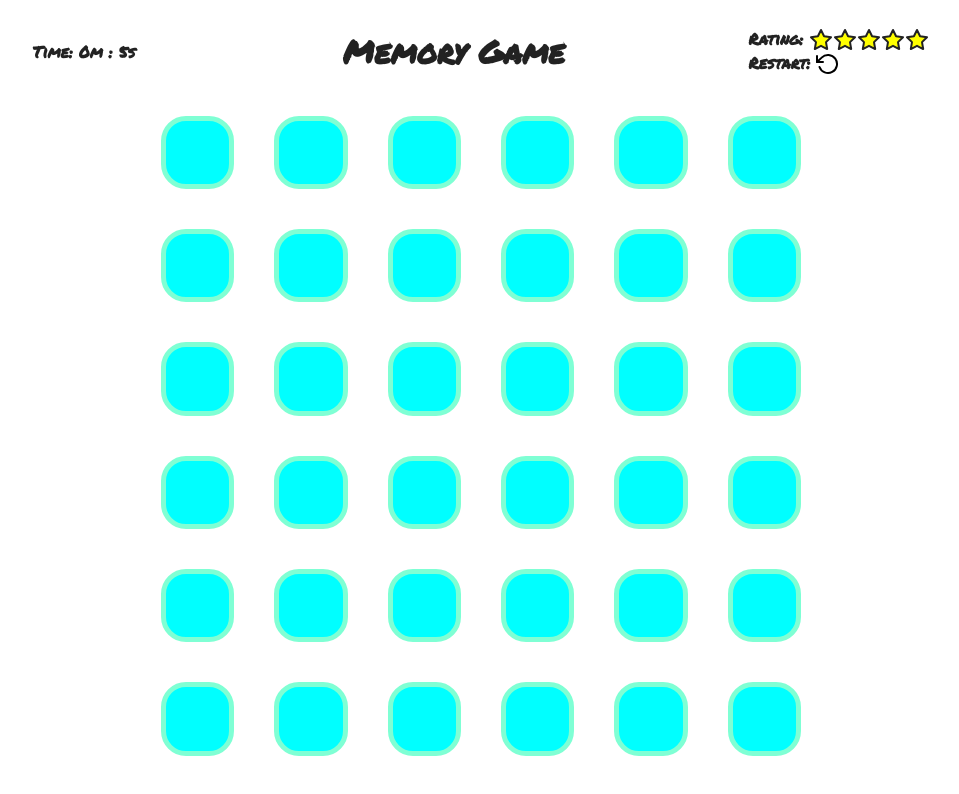
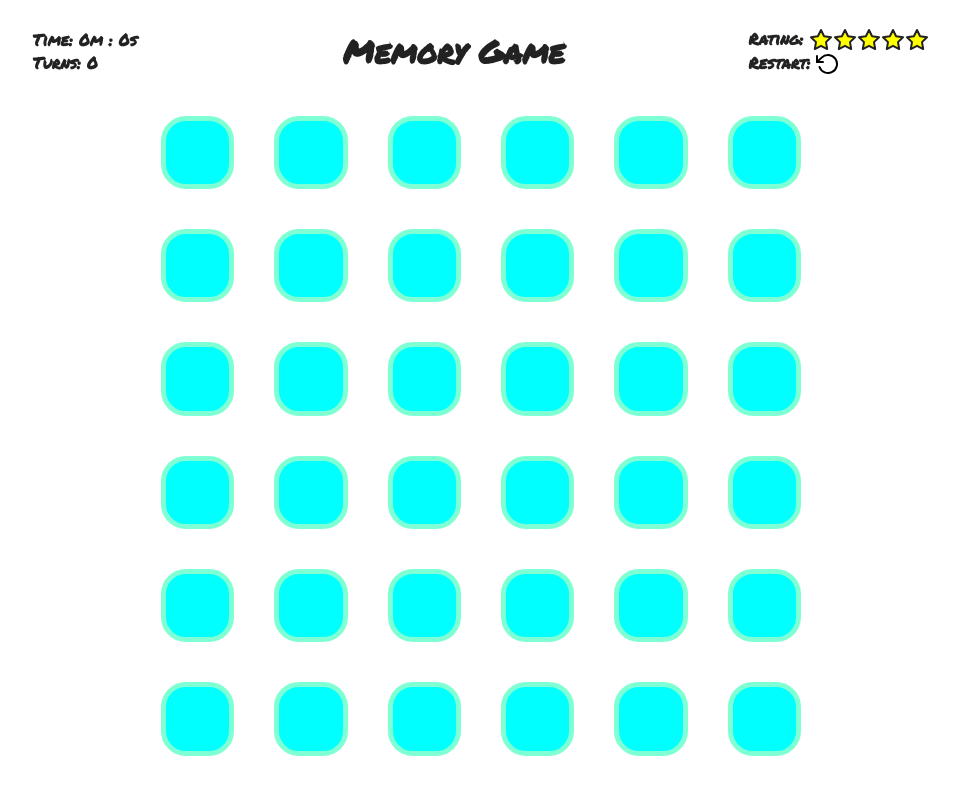
Before and after one commit to TechnoConserve/memory_game, a plain HTML site: page src/index.html in a window 1280 px wide. Shown: the whole page, without its empty margins (159-1118 px from the left). Drawn offline with Linux system fonts and the light colour scheme.

Commit message:
Added Turns to Display & Change Start Time
Changed start of the game timer only when the player first begins to
interact with the game board. Added number of turns to the top display.

Signed-off-by: Avery Uslaner <uslaner.avery@gmail.com>

```diff
--- a/src/index.html
+++ b/src/index.html
@@ -23,6 +23,9 @@
 <div class="top">
   <div class="timer">
     Time: <span id="time">0m : 0s</span>
+    <div class="turns">
+      Turns: <span id="turnDisplay">0</span>
+    </div>
   </div>
   <h1>Memory Game</h1>
   <div class="rating">
--- a/src/js/main.js
+++ b/src/js/main.js
@@ -121,8 +121,8 @@ function gameSetup() {
   let cardClicked = null;  // Track the item that was clicked previously
   let matches = 0;  // Track the number of cards that have been matched
   let turns = -1; // Track the number of match attempts made
-  let startTime = new Date().getTime(); // Get a timestamp of when player started the game
-  let elapsed, minutes, seconds;
+  const turnDisplay = document.getElementById("turnDisplay");
+  let startTime, elapsed, minutes, seconds;  // Define variables that will hold timer info when game is started
   const timer = document.getElementById("time");
   let stars = 5;
   const rating = document.getElementsByClassName("stars");
@@ -132,8 +132,13 @@ function gameSetup() {
     document.getElementById("win").style.height = "100%";
   }
 
+  function incrementTurns() {
+    turns += 1;
+    turnDisplay.innerText = turns.toString();
+  }
+
   function updateStars() {
-    turns += 1;
+    incrementTurns();
 
     function getStars() {
       switch (true) {
@@ -218,7 +223,10 @@ function gameSetup() {
       previousCard.classList.add("match");
     }
 
+    // Check if the cards match
     if (cardClicked === null) {
+      // cardClicked is null when the player has just started an only clicked one card or made a match in the previous
+      // turn
       cardClicked = this;
     } else if (icon.src === cardClicked.getElementsByTagName("img")[0].src) {
       animateMatch(this, cardClicked);
@@ -265,7 +273,12 @@ function gameSetup() {
     })
   }
 
-  let updateTimer = setInterval(function () {
+  // Variable to hold the timer when it gets created
+  let updateTimer;
+  // Function that handles the timer updates
+  function setupTimer() {
+    startTime = new Date().getTime();
+    updateTimer = setInterval(function () {
       const now = new Date().getTime();
       elapsed = now - startTime;
 
@@ -274,12 +287,14 @@ function gameSetup() {
 
       timer.innerHTML = minutes + "m : " + seconds + "s"
     }, 1000);
+  }
 
   function restartGame() {
     clearInterval(updateTimer);
     gameSetup();
   }
 
+  document.getElementById("board").addEventListener("click", setupTimer, {once: true});
   document.getElementById("restart").addEventListener("click", restartGame);
 
   // Update stars at the beginning of the game
```
Lines whose indentation alone changed are shown as unchanged.
